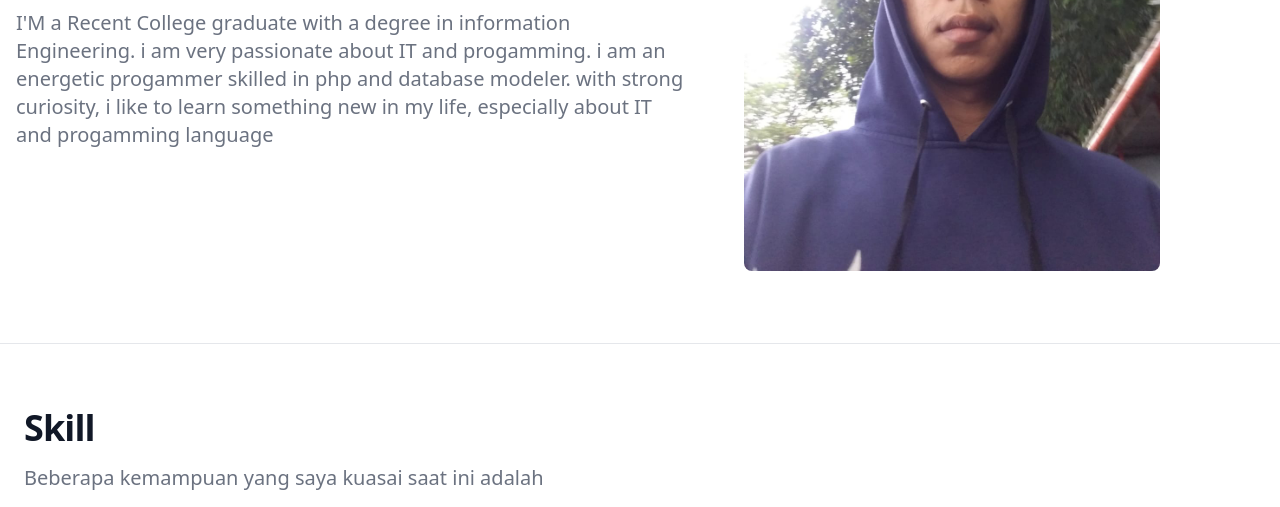
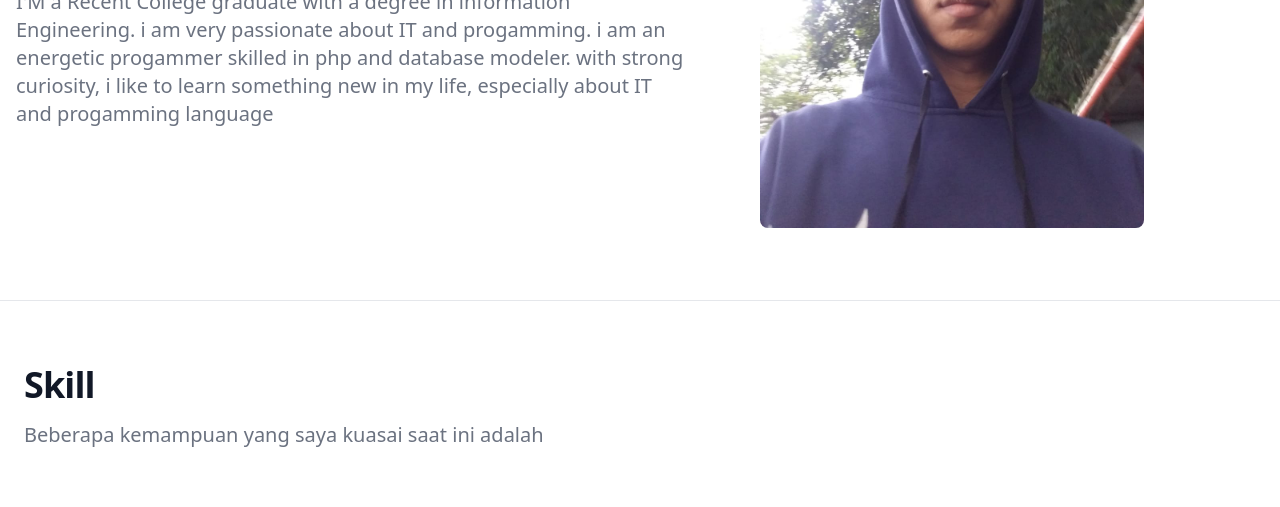
Before and after one commit to gabrielaprilyan/gabrielaprilyan, a plain HTML site: page index.html in a window 1280 px wide. Shown: the part 432-939 px from the top of the page. Drawn offline with nearby package versions, Linux system fonts and the light colour scheme.

Commit message:
ubah_dikit

```diff
--- a/index.html
+++ b/index.html
@@ -78,8 +78,8 @@
           something new in my life, especially about IT and progamming language</p>
       </div>
       <div class="lg:mt-0 lg:col-span-4 lg:flex lg:row-end-2 col-start-1 row-start-1 py-4">
-        <img src="tes.jpeg" class="rounded-lg "
-          alt="mockup">
+        <img src="tes.jpeg" class="rounded-lg max-w-sm mx-auto" alt="mockup">
+        <!-- <img src="tes.jpeg" class=" lg:rounded-lg sm:rounded-lg md:max-w-md md:rounded-lg rounded-lg max-w-sm mx-auto" alt="mockup"> -->
       </div>
     </div>
   </section>
```
